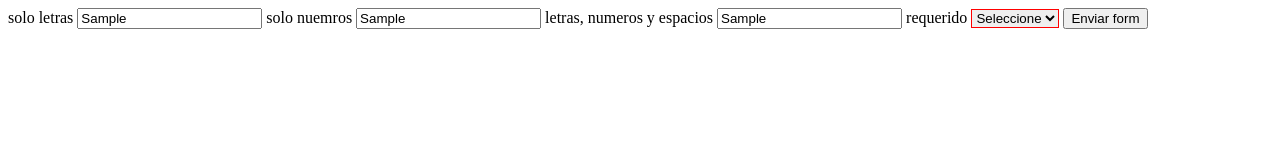
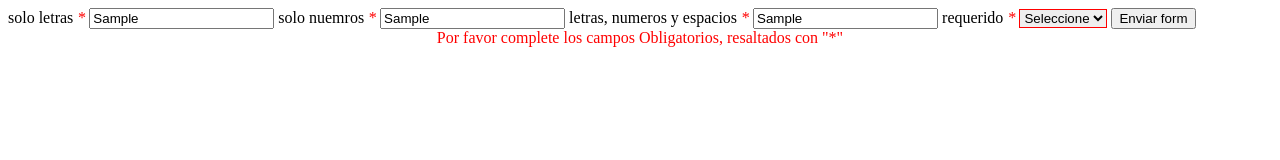
Before and after one commit to ajsuperlano/creed-validate, a website: page index.html in a window 1280 px wide. Both pictures are taken after typing "Sample", "Sample", "Sample" into the empty fields and a click on the button "Enviar form". Drawn offline with nearby package versions, Linux system fonts and the light colour scheme.

Commit message:
index ejemplo

```diff
--- a/index.html
+++ b/index.html
@@ -31,7 +31,7 @@
 
 			<button type="submit">Enviar form</button>
 		</form>
-
+		<div id="creedValidateText"></div>
 </body>
 <!-- Latest compiled and minified CSS & JS -->
 
--- a/index.js
+++ b/index.js
@@ -23,7 +23,7 @@ Uso: El uso del plugin se usa pasando el id del formulario a validate
  	if (validate = this.getAttribute("validate")) {
  		validate = validate.split("|");
  		/*console.log( $(this).siblings('label'));*/
- 		if (validate[0] == 1) {$('label[for="'+this.id+'"]').append(' <i class="fa fa-asterisk text-danger required"  title="requerido"></i>') };
+ 		if (validate[0] == 1) {$('label[for="'+this.id+'"]').append(' <i style="color:red" title="requerido">*</i> ') };
 
  		if(validate[1] == "L")             { this.onkeypress = function(event) {return validaL(event,this);    } }
  		else if(validate[1] == "N")        { this.onkeypress = function(event) {return validaN(event,this);    } }
@@ -68,7 +68,7 @@ $.fn.creedValidateCheck = function() {
 
  });
  if (invalido > 0) {
- 	$('#creedValidateText').css({display: "block", "text-align": "center", color: "red"}).html('Por favor complete los campos Obligatorios, resaltados con <i class="fa fa-asterisk text-danger"></i>');
+ 	$('#creedValidateText').css({display: "block", "text-align": "center", color: "red"}).html('Por favor complete los campos Obligatorios, resaltados con "*" </i>');
  	return 0 ;
  }else {
  	$('#creedValidateText').css({display: "", "text-align": "", color: ""}).html('');
```
